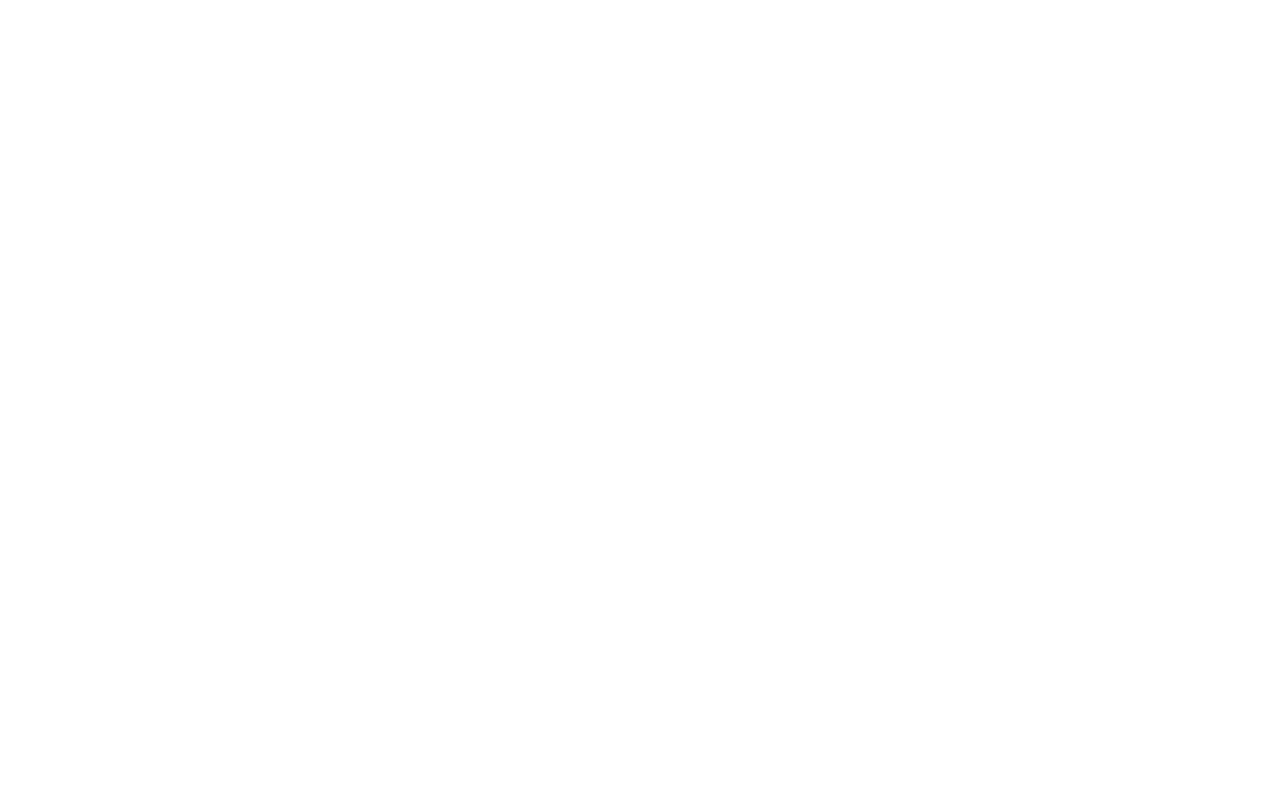
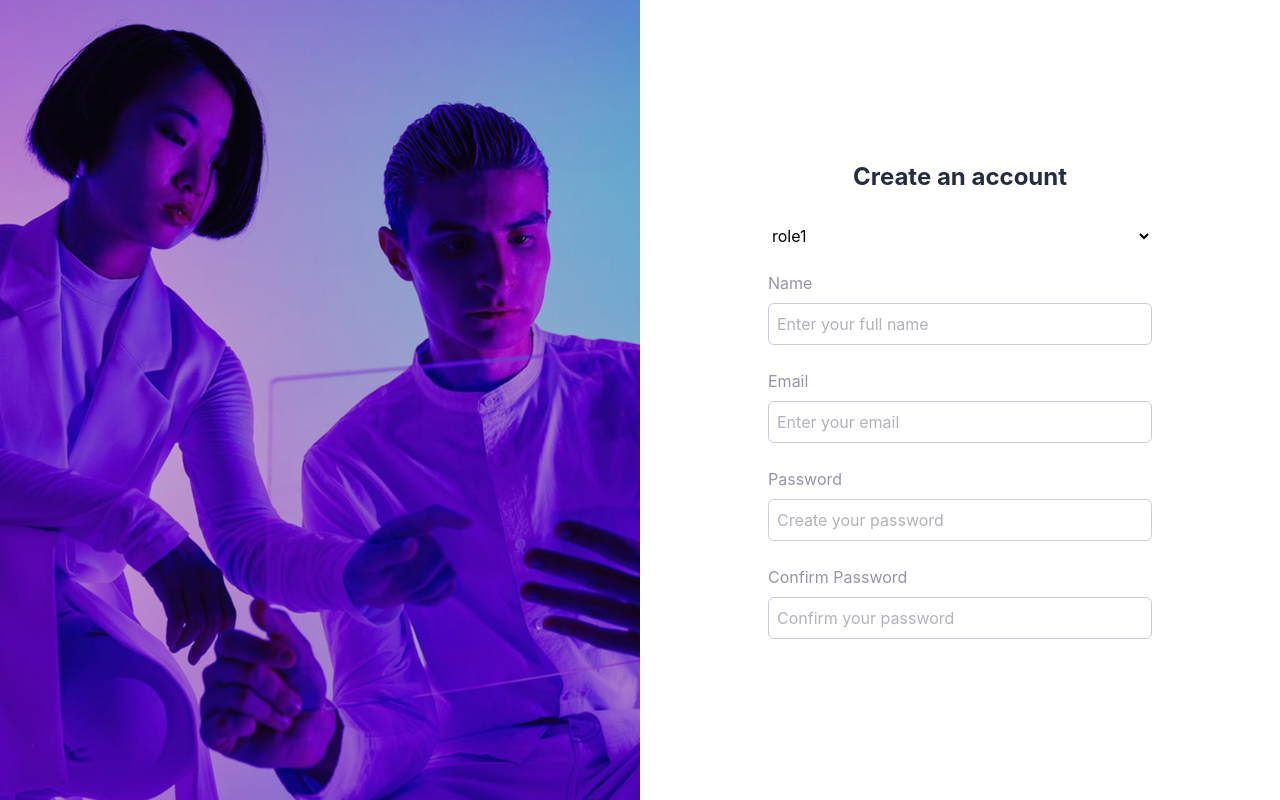
Before and after one commit to omersabribalci/e-commerce, a React (Vite) app: page /signup in a window 1280 px wide. Built offline with nearby package versions, Linux system fonts and the light colour scheme.

Commit message:
register page creation

```diff
--- a/package.json
+++ b/package.json
@@ -15,6 +15,7 @@
     "lucide-react": "^1.43.0",
     "react": "^19.2.8",
     "react-dom": "^19.2.8",
+    "react-hook-form": "^7.88.0",
     "react-icons": "^5.7.0",
     "react-redux": "^9.3.0",
     "react-router-dom": "^5.3.4",
--- a/src/App.jsx
+++ b/src/App.jsx
@@ -4,6 +4,7 @@
 import ProductDetailPage from "./pages/ProductDetailPage";
 import ContactPage from "./pages/ContactPage";
 import AboutPage from "./pages/AboutPage";
+import RegisterPage from "./pages/RegisterPage";
 
 const App = () => {
   return (
@@ -15,6 +16,7 @@
         {/* /shop/:gender/:categoryName/:categoryId/:productNameSlug/:productId */}
         <Route path="/contact" component={ContactPage} />
         <Route path="/about" component={AboutPage} />
+        <Route path="/signup" component={RegisterPage} />
       </Switch>
     </Router>
   );
--- /dev/null
+++ b/src/components/ui/FormInput.jsx
@@ -0,0 +1,18 @@
+const FormInput = ({ name, label, placeholder }) => {
+  return (
+    <div className="flex flex-col gap-2">
+      <label className="text-[#9794AA] " htmlFor={label}>
+        {label}
+      </label>
+      <input
+        id={name}
+        name={name}
+        type="text"
+        className="text-[#686677] border border-[#CBCAD7] outline-0 focus:outline-1 focus:outline-[#686677] rounded-md p-2"
+        placeholder={placeholder}
+      />
+    </div>
+  );
+};
+
+export default FormInput;
--- /dev/null
+++ b/src/pages/RegisterPage.jsx
@@ -0,0 +1,50 @@
+import FormInput from "../components/ui/FormInput";
+import bg from "../assets/register/register-bg.png";
+
+const RegisterPage = () => {
+  return (
+    <div className="flex flex-col md:flex-row min-h-screen max-h-screen">
+      {/* Foto */}
+      <div
+        className="hidden md:block md:w-1/2 bg-cover bg-center"
+        style={{ backgroundImage: `url(${bg})` }}
+      ></div>
+
+      {/* Form */}
+      <div className="w-full md:w-1/2 flex items-center justify-center p-6 md:p-24 bg-bg-light">
+        <div className="w-full max-w-sm flex flex-col gap-8">
+          <h1 className="text-center text-text text-h3 font-bold">
+            Create an account
+          </h1>
+          <form className="flex flex-col gap-6" action="">
+            <select name="" id="">
+              <option value="">role1</option>
+            </select>
+            <FormInput
+              name={"name"}
+              label={"Name"}
+              placeholder={"Enter your full name"}
+            />
+            <FormInput
+              name={"email"}
+              label={"Email"}
+              placeholder={"Enter your email"}
+            />
+            <FormInput
+              name={"password"}
+              label={"Password"}
+              placeholder={"Create your password"}
+            />
+            <FormInput
+              name={"c-password"}
+              label={"Confirm Password"}
+              placeholder={"Confirm your password"}
+            />
+          </form>
+        </div>
+      </div>
+    </div>
+  );
+};
+
+export default RegisterPage;
--- /dev/null
+++ b/src/services/axiosInstance.js
@@ -0,0 +1,8 @@
+import axios from "axios";
+
+const api = axios.create({
+  baseURL: "https://workintech-fe-ecommerce.onrender.com",
+  timeout: 10000,
+});
+
+export default api;
```
Also changed, not shown: src/assets/register/register-bg.png (added), src/pages/LoginPage.jsx (added), 1 other file (tests, documents, lock files or other folders).
